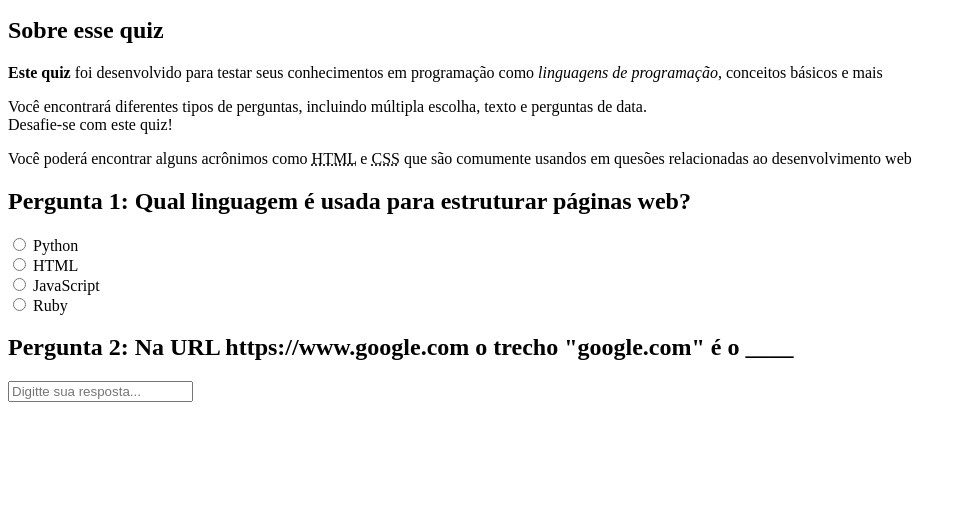
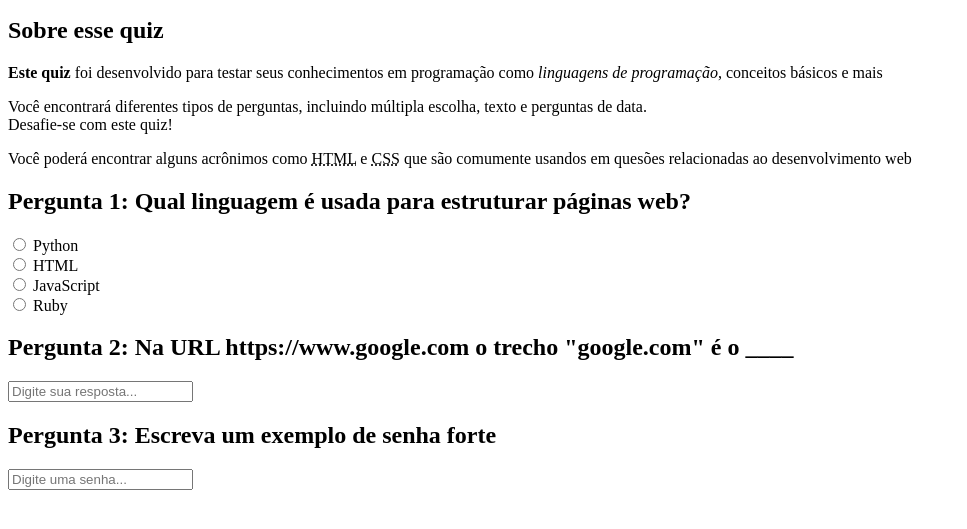
Before and after one commit to DanielVinicius07/quiz-para-programadores, a plain HTML site: page index.html in a window 1280 px wide. Shown: the part 101-630 px from the top of the page, without its empty margins (0-967 px from the left). Drawn offline with Linux system fonts and the light colour scheme.

Commit message:
Adicionei mais uma section que contém a pergunta 3

```diff
--- a/index.html
+++ b/index.html
@@ -38,7 +38,14 @@
         <section>
             <h2>Pergunta 2: Na URL https://www.google.com o trecho "google.com" é o ____</h2>
             <form>
-                <input type="text" id="p2" name="pergunta2" placeholder="Digitte sua resposta...">
+                <input type="text" id="p2" name="pergunta2" placeholder="Digite sua resposta...">
+            </form>
+        </section>
+
+        <section>
+            <h2>Pergunta 3: Escreva um exemplo de senha forte</h2>
+            <form>
+                <input type="password" id="p3" name="pergunta3" placeholder="Digite uma senha...">
             </form>
         </section>
     </main>
```
